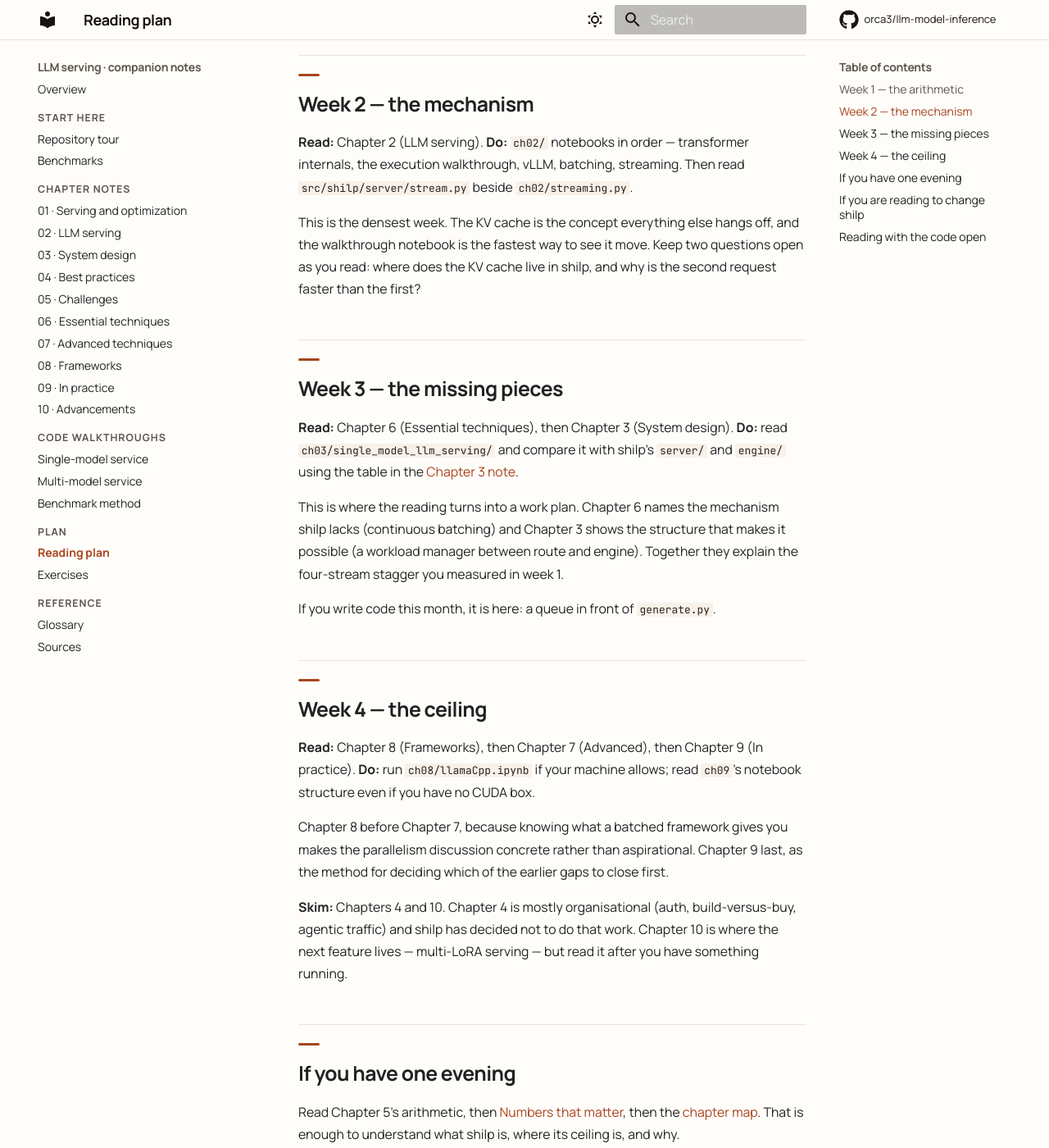
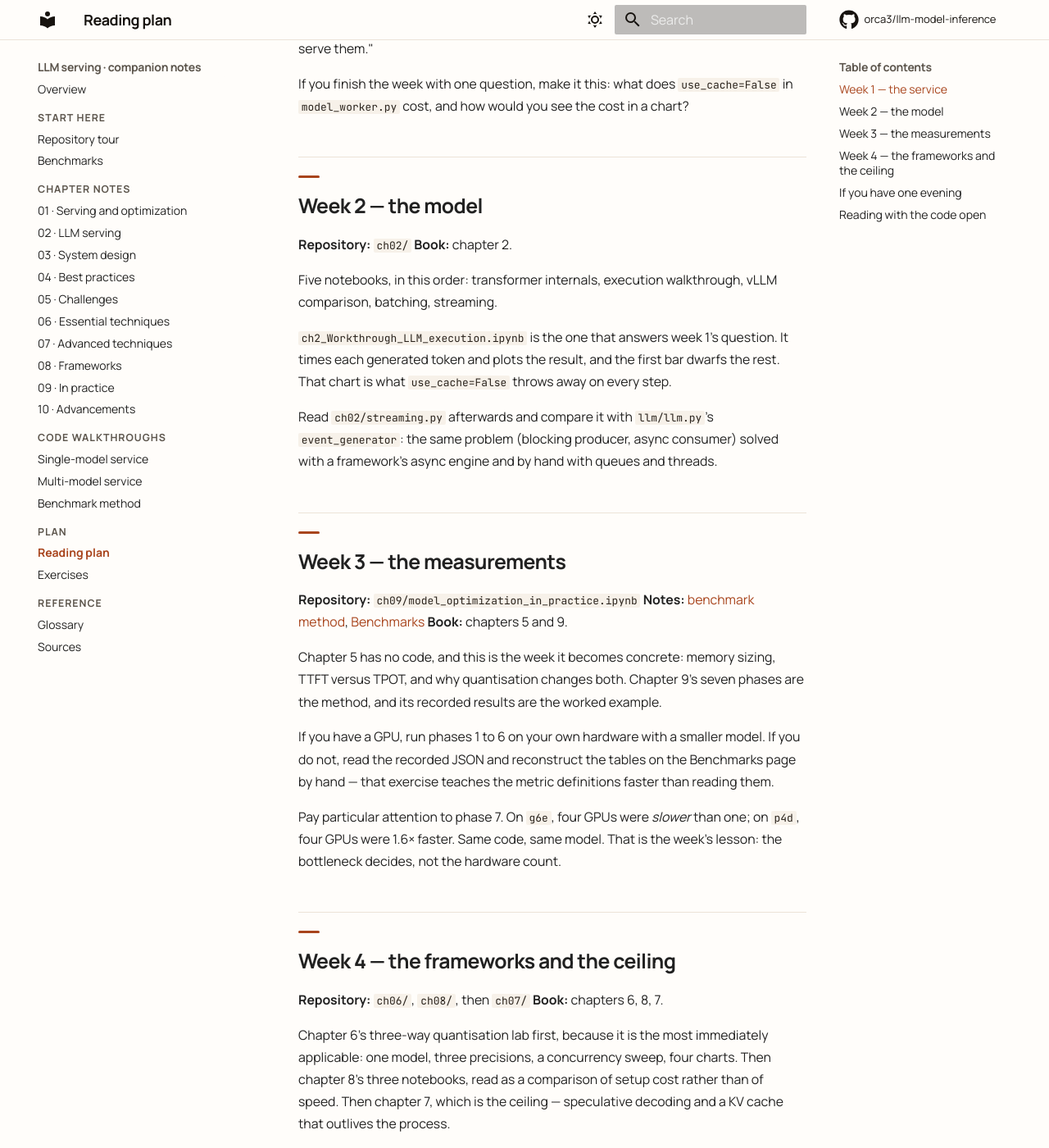
Before and after one commit to vkdev01/shilp-docs-site, an MkDocs documentation site: the page built from docs/plan/reading-plan.md, in a window 1280 px wide and 1400 px high, scrolled down 613 px. Shown: the whole window at 82% size. Built offline with MkDocs 1.6.1 and Material for MkDocs 9.7.7, drawn with Linux system fonts in a browser that asks for light colours; comment, search, counter and statistics services are not loaded; some of the changed text lies outside the part shown.

Commit message:
Update docs/plan/reading-plan.md

```diff
--- a/docs/plan/reading-plan.md
+++ b/docs/plan/reading-plan.md
@@ -1,49 +1,61 @@
 # Reading plan
 
-Four weeks, roughly four to six hours each, reading the book against the repository rather than before it. The order is not the book's order: it starts with the arithmetic, because that is what makes the rest quantitative.
+Four weeks, each pairing one part of the book with one part of the repository. The order is not the book's order: it starts with chapter 3, because that is the only place a whole serving system is assembled and every later chapter either explains one of its parts or replaces it.
 
-## Week 1 — the arithmetic
+## Week 1 — the service
 
-**Read:** Chapter 5 (Challenges), then Chapter 1 (Introduction).
-**Do:** run `make up`, then `make loadtest ARGS="--rate 0.5 --duration 60"`.
+**Repository:** `ch03/single_model_llm_serving/`
+**Notes:** [single-model walkthrough](../walkthroughs/single-model-service.md)
+**Book:** chapter 3.
 
-Chapter 5 first, deliberately. Arithmetic intensity, KV sizing and GPU specs are the tools you need to read everything else critically. Chapter 1 is short and gives you the vocabulary for the paradigms; read it second, as a map rather than a foundation.
+Run it first (`python main.py`, then `curl` the four endpoints), then read the code in dependency order: `main.py` → `llm.py` → `workload_manager.py` → `model_executor.py` → `model_worker.py`.
 
-By the end of the week you should be able to predict, before measuring, that a GPU will improve TTFT far more than decode — and then confirm it against [Numbers that matter](../start/numbers-that-matter.md).
+The thing to look for is the queue. Every other design decision in the directory — separate streaming and batch queues, a fixed batch size of four, a background thread, a worker process — follows from "requests arrive faster than the model can serve them."
 
-## Week 2 — the mechanism
+If you finish the week with one question, make it this: what does `use_cache=False` in `model_worker.py` cost, and how would you see the cost in a chart?
 
-**Read:** Chapter 2 (LLM serving).
-**Do:** `ch02/` notebooks in order — transformer internals, the execution walkthrough, vLLM, batching, streaming. Then read `src/shilp/server/stream.py` beside `ch02/streaming.py`.
+## Week 2 — the model
 
-This is the densest week. The KV cache is the concept everything else hangs off, and the walkthrough notebook is the fastest way to see it move. Keep two questions open as you read: where does the KV cache live in shilp, and why is the second request faster than the first?
+**Repository:** `ch02/`
+**Book:** chapter 2.
 
-## Week 3 — the missing pieces
+Five notebooks, in this order: transformer internals, execution walkthrough, vLLM comparison, batching, streaming.
 
-**Read:** Chapter 6 (Essential techniques), then Chapter 3 (System design).
-**Do:** read `ch03/single_model_llm_serving/` and compare it with shilp's `server/` and `engine/` using the table in the [Chapter 3 note](../companion/03-system-design.md).
+`ch2_Workthrough_LLM_execution.ipynb` is the one that answers week 1's question. It times each generated token and plots the result, and the first bar dwarfs the rest. That chart is what `use_cache=False` throws away on every step.
 
-This is where the reading turns into a work plan. Chapter 6 names the mechanism shilp lacks (continuous batching) and Chapter 3 shows the structure that makes it possible (a workload manager between route and engine). Together they explain the four-stream stagger you measured in week 1.
+Read `ch02/streaming.py` afterwards and compare it with `llm/llm.py`'s `event_generator`: the same problem (blocking producer, async consumer) solved with a framework's async engine and by hand with queues and threads.
 
-If you write code this month, it is here: a queue in front of `generate.py`.
+## Week 3 — the measurements
 
-## Week 4 — the ceiling
+**Repository:** `ch09/model_optimization_in_practice.ipynb`
+**Notes:** [benchmark method](../walkthroughs/benchmark-method.md), [Benchmarks](../start/benchmarks.md)
+**Book:** chapters 5 and 9.
 
-**Read:** Chapter 8 (Frameworks), then Chapter 7 (Advanced), then Chapter 9 (In practice).
-**Do:** run `ch08/llamaCpp.ipynb` if your machine allows; read `ch09`'s notebook structure even if you have no CUDA box.
+Chapter 5 has no code, and this is the week it becomes concrete: memory sizing, TTFT versus TPOT, and why quantisation changes both. Chapter 9's seven phases are the method, and its recorded results are the worked example.
 
-Chapter 8 before Chapter 7, because knowing what a batched framework gives you makes the parallelism discussion concrete rather than aspirational. Chapter 9 last, as the method for deciding which of the earlier gaps to close first.
+If you have a GPU, run phases 1 to 6 on your own hardware with a smaller model. If you do not, read the recorded JSON and reconstruct the tables on the Benchmarks page by hand — that exercise teaches the metric definitions faster than reading them.
 
-**Skim:** Chapters 4 and 10. Chapter 4 is mostly organisational (auth, build-versus-buy, agentic traffic) and shilp has decided not to do that work. Chapter 10 is where the next feature lives — multi-LoRA serving — but read it after you have something running.
+Pay particular attention to phase 7. On `g6e`, four GPUs were *slower* than one; on `p4d`, four GPUs were 1.6× faster. Same code, same model. That is the week's lesson: the bottleneck decides, not the hardware count.
+
+## Week 4 — the frameworks and the ceiling
+
+**Repository:** `ch06/`, `ch08/`, then `ch07/`
+**Book:** chapters 6, 8, 7.
+
+Chapter 6's three-way quantisation lab first, because it is the most immediately applicable: one model, three precisions, a concurrency sweep, four charts. Then chapter 8's three notebooks, read as a comparison of setup cost rather than of speed. Then chapter 7, which is the ceiling — speculative decoding and a KV cache that outlives the process.
+
+**Skim:** chapters 1, 4 and 10. Chapter 1 is vocabulary, chapter 4 is organisational and cloud-shaped, and chapter 10 has no code in the repository at all. All three are worth reading; none of them will change what you type this month.
 
 ## If you have one evening
 
-Read Chapter 5's arithmetic, then [Numbers that matter](../start/numbers-that-matter.md), then the [chapter map](../companion/chapter-map.md). That is enough to understand what shilp is, where its ceiling is, and why.
-
-## If you are reading to change shilp
-
-Chapter 5 → 2 → 6 → 3 → 8. Stop there and write the queue. The rest can wait until the queue exists.
+Read `ch03/single_model_llm_serving/llm/workload_manager.py` and `model_worker.py`, then the [single-model walkthrough](../walkthroughs/single-model-service.md), then the [Benchmarks](../start/benchmarks.md) page. That is the whole arc: a queue, a model, and what the numbers look like when you measure it.
 
 ## Reading with the code open
 
-A habit worth keeping: for each chapter, write down one sentence of the form *"this chapter explains why `path/to/file.py` does X"*, and one of the form *"this chapter explains what `path/to/file.py` cannot do"*. If you cannot fill in the second sentence, you have read a description rather than a specification, and the chapter is worth a second pass.
+A habit worth keeping: for each chapter, write two sentences.
+
+*"This chapter explains why `path/to/file.py` does X."*
+
+*"This chapter explains what `path/to/file.py` cannot do."*
+
+If the second sentence is hard to fill in, you have read a description rather than a specification, and the chapter deserves a second pass.
```
